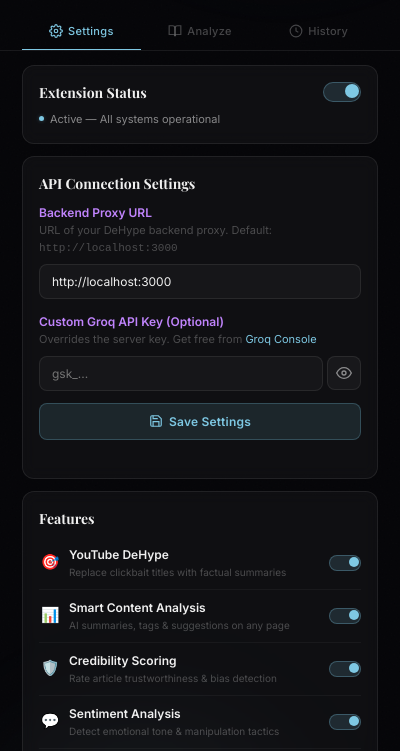
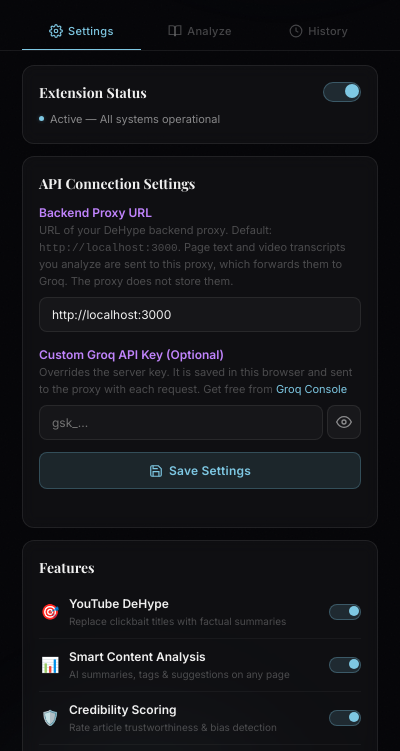
Before and after one commit to swarnika-cmd/DeHype-Unveiling-the-truth-behind-, a browser extension: page popup/popup.html in a window 400 px wide. Shown: the part 90-841 px from the top of the page. Drawn offline with nearby package versions, Linux system fonts and the light colour scheme; a web font is replaced by a local one.

Commit message:
docs: state that page text, URL and transcripts go to Groq via the proxy

```diff
--- a/popup/popup.html
+++ b/popup/popup.html
@@ -80,13 +80,13 @@
         <h3>API Connection Settings</h3>
 
         <label for="proxyUrl" style="display:block;margin-top:10px;font-size:12px;font-weight:600;color:#c084fc;">Backend Proxy URL</label>
-        <p class="hint">URL of your DeHype backend proxy. Default: <code>http://localhost:3000</code></p>
+        <p class="hint">URL of your DeHype backend proxy. Default: <code>http://localhost:3000</code>. Page text and video transcripts you analyze are sent to this proxy, which forwards them to Groq. The proxy does not store them.</p>
         <div class="input-group" style="margin-bottom:14px;">
           <input type="text" id="proxyUrl" placeholder="http://localhost:3000" autocomplete="off" style="width:100%;">
         </div>
 
         <label for="apiKey" style="display:block;font-size:12px;font-weight:600;color:#c084fc;">Custom Groq API Key (Optional)</label>
-        <p class="hint">Overrides the server key. Get free from <a href="https://console.groq.com/keys" target="_blank">Groq Console</a></p>
+        <p class="hint">Overrides the server key. It is saved in this browser and sent to the proxy with each request. Get free from <a href="https://console.groq.com/keys" target="_blank">Groq Console</a></p>
         <div class="input-group">
           <input type="password" id="apiKey" placeholder="gsk_..." autocomplete="off">
           <button class="btn-icon" id="toggleKeyVisibility" title="Show/Hide">
```
Also changed, not shown: README.md, manifest.json.
